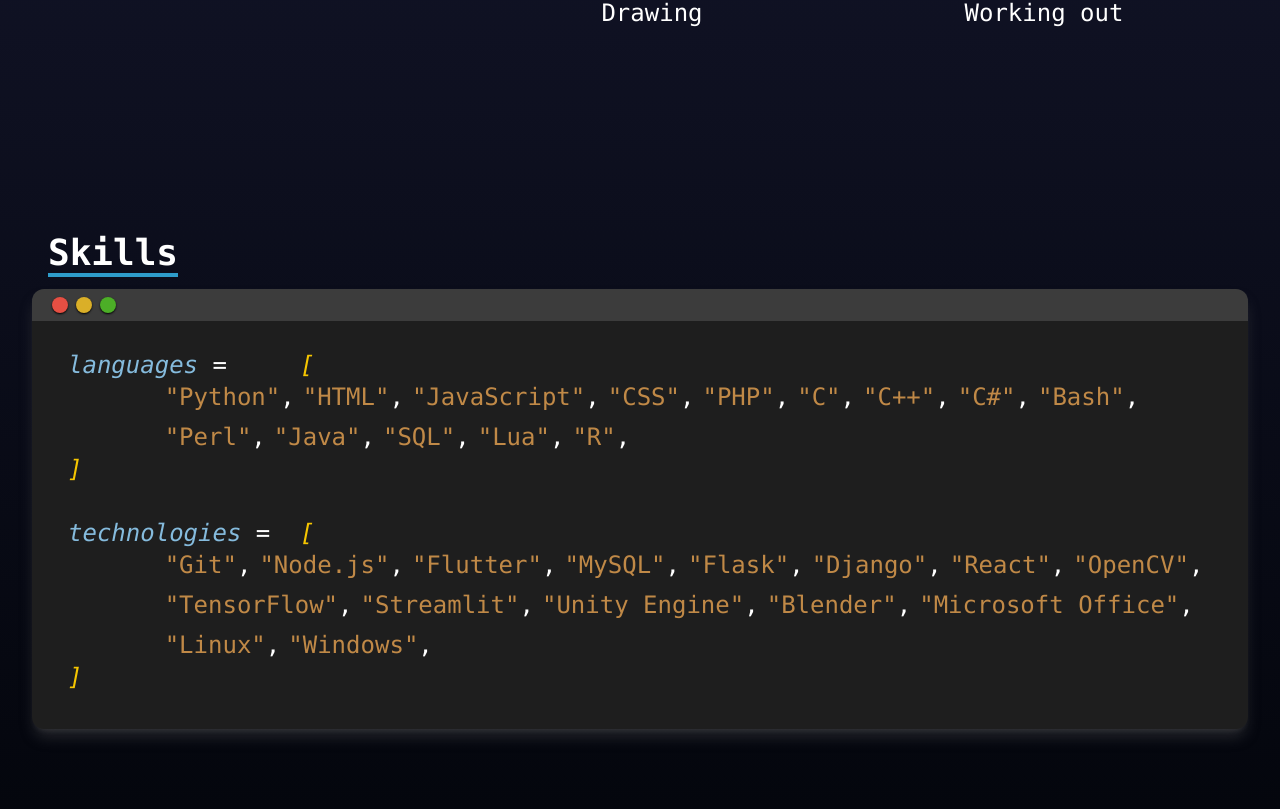
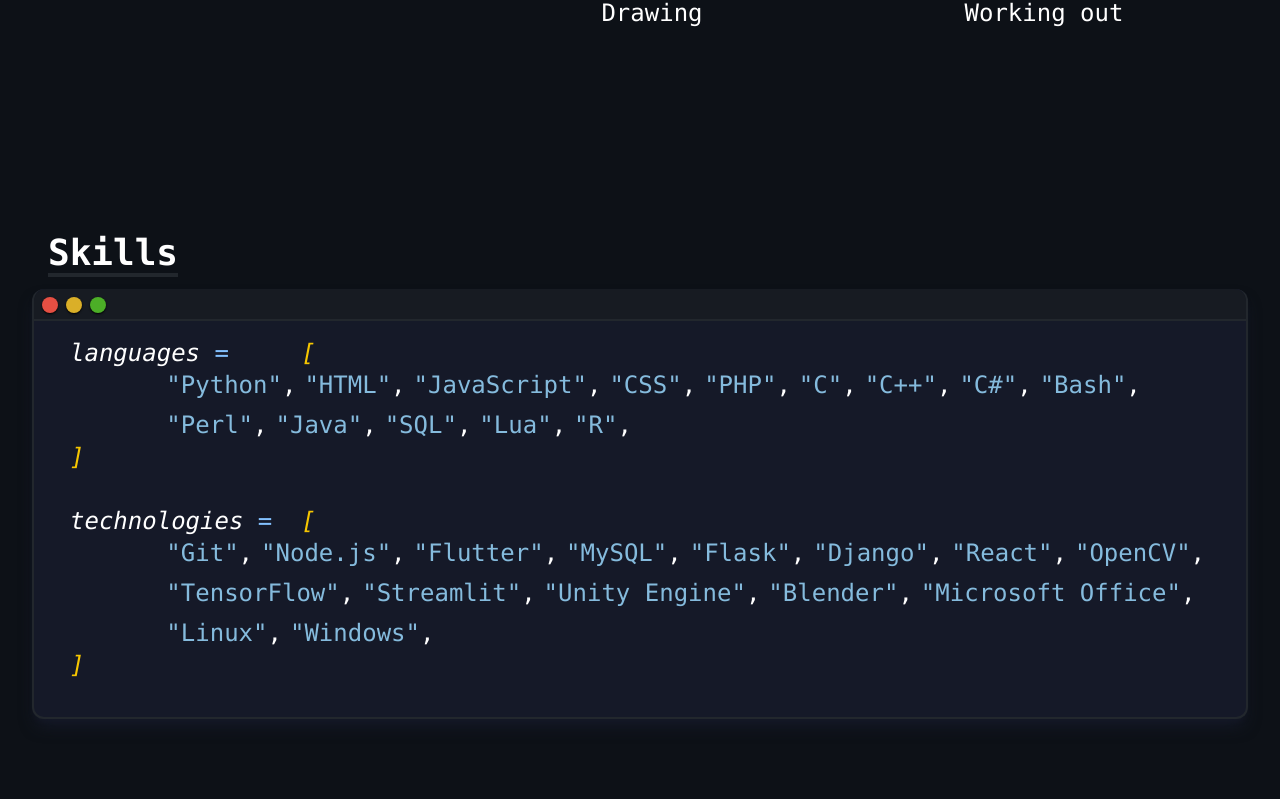
Before and after one commit to xyronic15/Portfolio, a React (Create React App) app in the folder xyron-brual/: page / in a window 1280 px wide. Shown: the part 1551-2360 px from the top of the page. Built offline with nearby package versions, Linux system fonts and the light colour scheme.

Commit message:
Changed color scheme

```diff
--- a/xyron-brual/src/App.js
+++ b/xyron-brual/src/App.js
@@ -4,7 +4,7 @@
 
 function App() {
   return (
-    <div className="App bg-gradient-to-b from-[#25274d] to-[#04060d]">
+    <div className="App bg-[#0d1117]">
       <Navbar />
       <Home />
       <About />
--- a/xyron-brual/src/components/About.jsx
+++ b/xyron-brual/src/components/About.jsx
@@ -16,7 +16,7 @@
       <div className="flex flex-col justify-center items-center w-full h-full mx-auto px-8">
         <div className="max-w-screen-xl  w-full grid sm:grid-cols-3 sm:gap-8">
           <div className="sm:text-right py-4 pl-4 col-span-1">
-            <p className="text-3xl sm:text-4xl font-bold inline border-b-4 border-[#2e9cca]">
+            <p className="text-3xl sm:text-4xl font-bold inline border-b-4 border-[#22272d]">
               About
             </p>
           </div>
--- a/xyron-brual/src/components/Navbar.jsx
+++ b/xyron-brual/src/components/Navbar.jsx
@@ -17,7 +17,7 @@
 
   return (
     <div className="fixed w-full shadow-md top-0 left-0 z-50">
-      <div className="md:flex items-center justify-between bg-[#04060d] py-4 md:px-10 px-7 text-gray-50">
+      <div className="md:flex items-center justify-between bg-[#010409] py-4 md:px-10 px-7 text-gray-50">
         {/* logo/name */}
         <div className="uppercase font-bold text-xl cursor-pointer py-2 ">
           Xyron Brual
@@ -27,7 +27,7 @@
         <div>
           <ul className={`md:flex md:items-center ${!open ? 'hidden': 'mt-2'}`}>
             {Links.map((link) => (
-              <li className="text-gray-400 cursor-pointer rounded-md px-3 py-2 hover:bg-[#191b22] hover:font-medium hover:text-gray-50">
+              <li className="text-gray-400 cursor-pointer rounded-md px-3 py-2 hover:bg-[#191b22] hover:font-medium hover:text-gray-50 hover:border-b-2 border-gray-50">
                 <Link to={link.name} smooth={true} duration={500} className="">
                   {link.name}
                 </Link>
--- a/xyron-brual/src/components/Skills.jsx
+++ b/xyron-brual/src/components/Skills.jsx
@@ -10,7 +10,7 @@
     >
       <div className="flex flex-col justify-center items-center w-full h-full mx-auto px-8">
         <div className="max-w-screen-xl w-full py-4 pl-4">
-          <p className="text-3xl sm:text-4xl font-bold inline border-b-4 border-[#2e9cca]">
+          <p className="text-3xl sm:text-4xl font-bold inline border-b-4 border-[#22272d]">
             Skills
           </p>
         </div>
@@ -31,8 +31,8 @@
   return (
     <div>
       <div className="max-w-screen-xl w-full flex flex-col md:flex-row pt-4 pl-4 sm:text-2xl text-xl">
-        <div className="basis-1/5 italic">
-          <span className="text-[#85bbdd]">{title}</span> =
+        <div className="basis-1/5 italic text-[#83c1ff]">
+          <span className="text-white">{title}</span> =
         </div>
         <div className="basis-1/5 italic">
           <span className="text-[#f6c600]">[</span>
@@ -44,7 +44,7 @@
           <div className="flex flex-row flex-wrap gap-2">
             {arr.map((item) => (
               <div>
-                <span className="text-[#c08947]">"{item}"</span>,
+                <span className="text-[#85bbdd]">"{item}"</span>,
               </div>
             ))}
           </div>
--- a/xyron-brual/src/components/Window.jsx
+++ b/xyron-brual/src/components/Window.jsx
@@ -2,17 +2,21 @@
 
 export const Window = ({ children }) => {
   return (
-    <div className="h-fit w-fit rounded-xl bg-[#1e1e1e] p-5 pt-0 shadow-lg shadow-[#6565655a] border-t-[32px] border-[#3c3c3c]">
+    <div className="h-fit w-fit rounded-xl bg-[#151928] p-0 shadow-lg shadow-[#151928] border-2 border-t-0 border-[#22272d]">
+      <div className="bg-[#171b22] m-0 p-2 w-full h-[32px] rounded-t-xl border-b-2 border-[#22272d]">
         <WindowButtons />
-      {children}
+      </div>
+      <div className="mx-5 mb-5">{children}</div>
     </div>
   );
 };
 
 const WindowButtons = () => {
-  return <div className="flex flex-row -mt-6 mb-5">
-    <div className="rounded-full shadow-sm shadow-black bg-[#e54f43] w-4 h-4 mr-2"></div>
-    <div className="rounded-full shadow-sm shadow-black bg-[#daaf28] w-4 h-4 mr-2"></div>
-    <div className="rounded-full shadow-sm shadow-black bg-[#4cae27] w-4 h-4 mr-2"></div>
-  </div>;
+  return (
+    <div className="flex flex-row">
+      <div className="rounded-full shadow-sm shadow-black bg-[#e54f43] w-4 h-4 mr-2"></div>
+      <div className="rounded-full shadow-sm shadow-black bg-[#daaf28] w-4 h-4 mr-2"></div>
+      <div className="rounded-full shadow-sm shadow-black bg-[#4cae27] w-4 h-4 mr-2"></div>
+    </div>
+  );
 };
```
